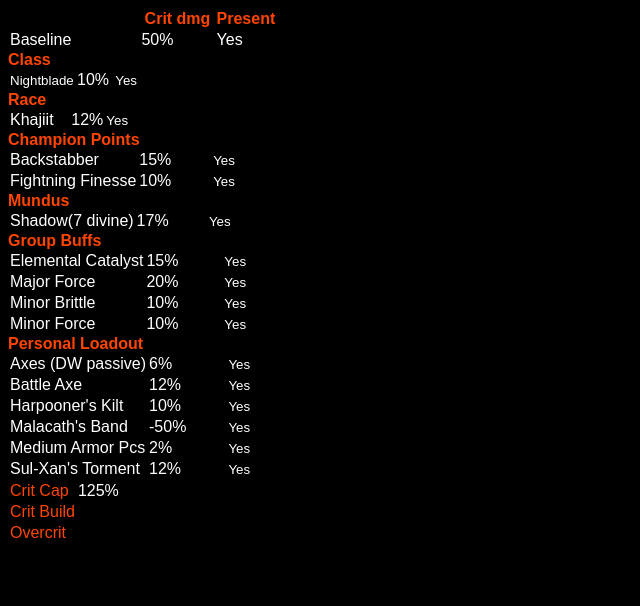
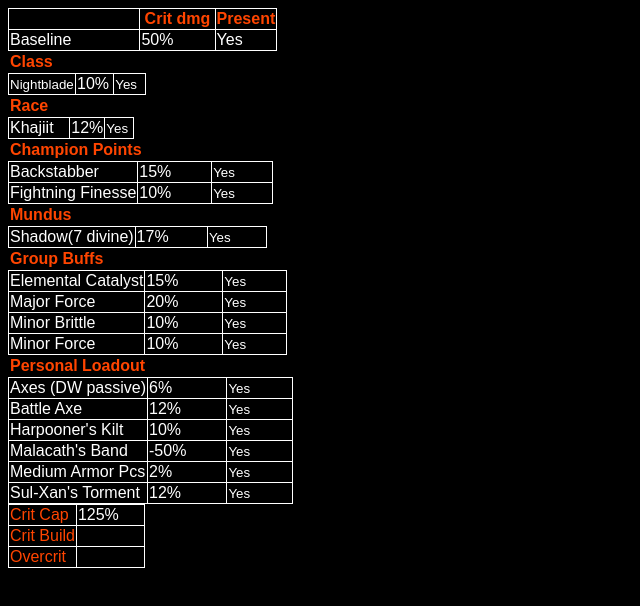
Before and after one commit to djmorosini/critcalc, a plain HTML site: page index.html in a window 1280 px wide. Shown: the whole page, without its empty margins (0-640 px from the left). Drawn offline with Linux system fonts and the light colour scheme.

Commit message:
more layout

```diff
--- a/critcalc.css
+++ b/critcalc.css
@@ -9,7 +9,7 @@ table {
 }
 
 table, td, th {
-  border: 1px solid black;
+  border: 1px solid white;
 }
 
 td select {
@@ -19,7 +19,7 @@ td select {
 
 h4 {
   color: orangered;
-  margin:0;
+  margin:2px;
 }
 
 th {
```
